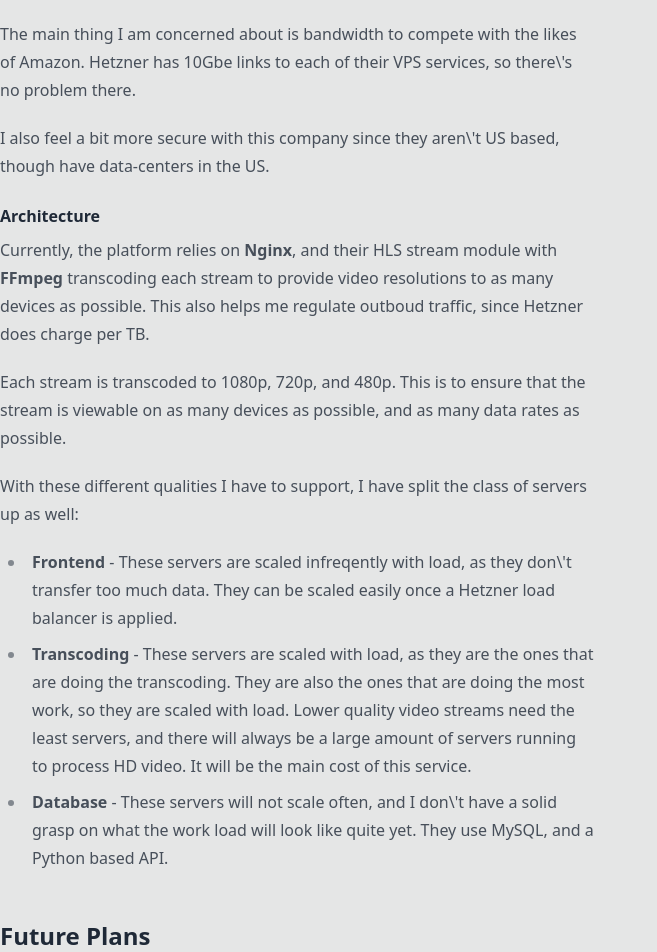
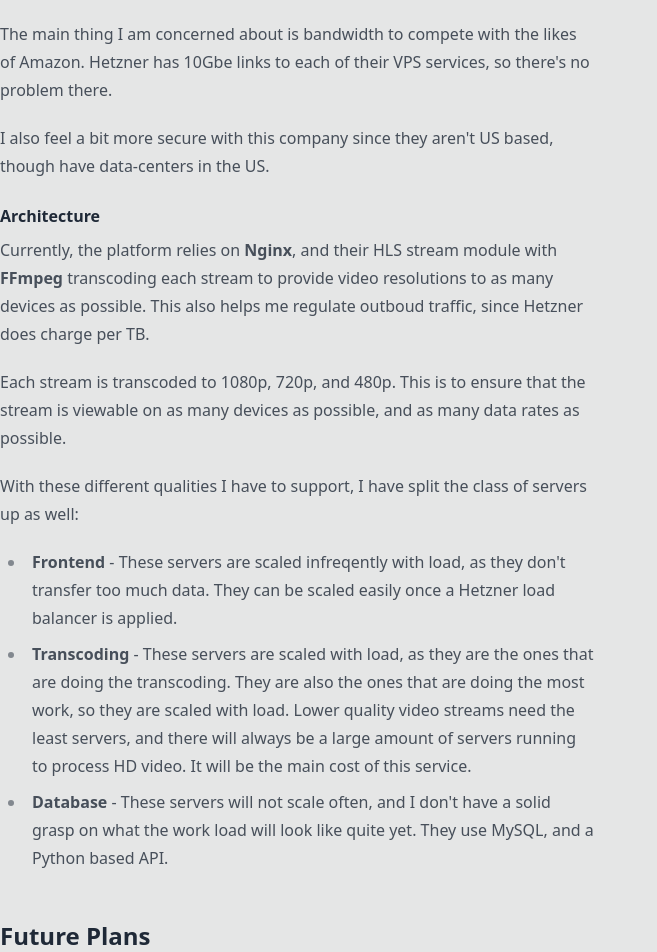
Before and after one commit to JamesTheSergal/streamsite-nextjs, a Next.js app: page /about in a window 1280 px wide. Shown: the part 1220-2172 px from the top of the page, without its empty margins (0-657 px from the left). Built offline with nearby package versions, Linux system fonts and the light colour scheme.

Commit message:
Now I fixed lint issues...

```diff
--- a/app/about/page.tsx
+++ b/app/about/page.tsx
@@ -36,16 +36,16 @@
                 <p>You can find the frontend and backend (Also written by me) on my <a href="https://github.com/JamesTheSergal">GitHub</a>. </p>
                 <h2>Cloud-Hosting</h2>
                 <p>I am currently using <b>Hetzner Online GmbH</b> to host the front end, and backend. They offer extremely affordable, high-performance servers as well as a world class network so that I have plenty of bandwidth.</p>
-                <p>The main thing I am concerned about is bandwidth to compete with the likes of Amazon. Hetzner has 10Gbe links to each of their VPS services, so there\'s no problem there.</p>
-                <p>I also feel a bit more secure with this company since they aren\'t US based, though have data-centers in the US.</p>
+                <p>The main thing I am concerned about is bandwidth to compete with the likes of Amazon. Hetzner has 10Gbe links to each of their VPS services, so there&#39;s no problem there.</p>
+                <p>I also feel a bit more secure with this company since they aren&#39;t US based, though have data-centers in the US.</p>
                 <h4>Architecture</h4>
                 <p>Currently, the platform relies on <b>Nginx</b>, and their HLS stream module with <b>FFmpeg</b> transcoding each stream to provide video resolutions to as many devices as possible. This also helps me regulate outboud traffic, since Hetzner does charge per TB.</p>
                 <p>Each stream is transcoded to 1080p, 720p, and 480p. This is to ensure that the stream is viewable on as many devices as possible, and as many data rates as possible.</p>
                 <p>With these different qualities I have to support, I have split the class of servers up as well:</p>
                 <ul>
-                    <li><b>Frontend</b> - These servers are scaled infreqently with load, as they don\'t transfer too much data. They can be scaled easily once a Hetzner load balancer is applied.</li>
+                    <li><b>Frontend</b> - These servers are scaled infreqently with load, as they don&#39;t transfer too much data. They can be scaled easily once a Hetzner load balancer is applied.</li>
                     <li><b>Transcoding</b> - These servers are scaled with load, as they are the ones that are doing the transcoding. They are also the ones that are doing the most work, so they are scaled with load. Lower quality video streams need the least servers, and there will always be a large amount of servers running to process HD video. It will be the main cost of this service.</li>
-                    <li><b>Database</b> - These servers will not scale often, and I don\'t have a solid grasp on what the work load will look like quite yet. They use MySQL, and a Python based API.</li>
+                    <li><b>Database</b> - These servers will not scale often, and I don&#39;t have a solid grasp on what the work load will look like quite yet. They use MySQL, and a Python based API.</li>
                 </ul>
                 <h2>Future Plans</h2>
                 <p>As of right now, I am working on the frontend and backend. I am also working on the transcoding servers, and the database.</p>
```
